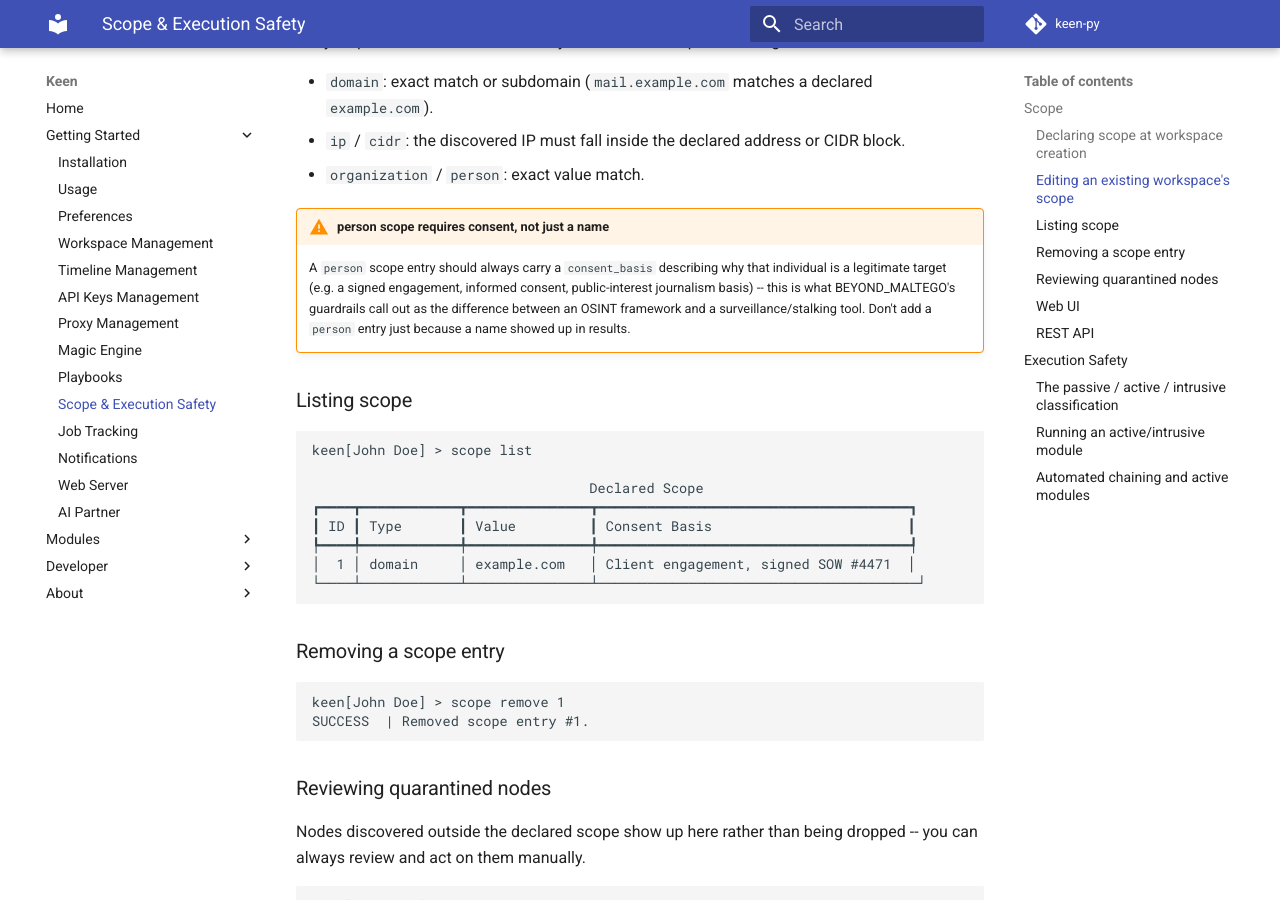
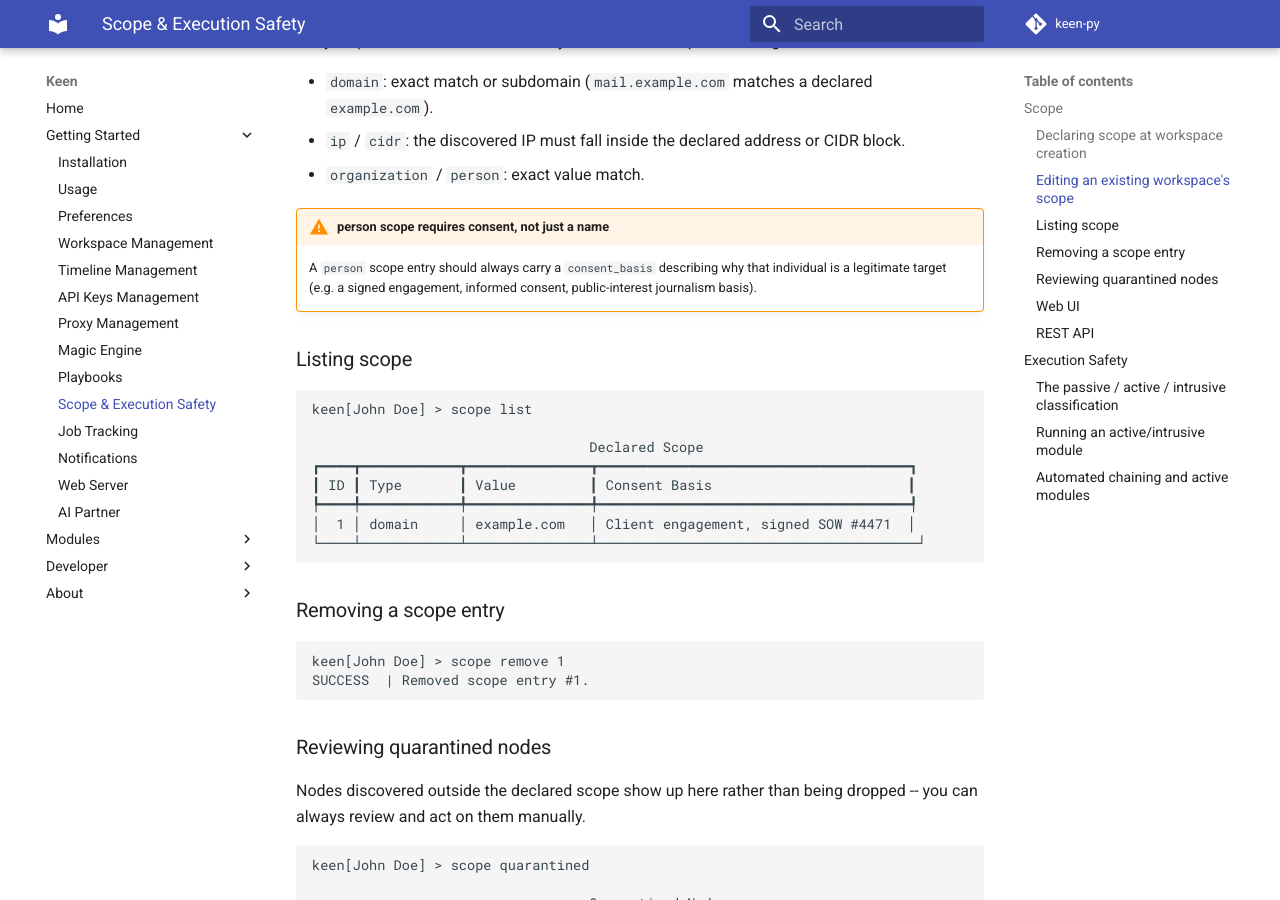
Before and after one commit to samuel-s-marques/keen-py, an MkDocs documentation site: the page built from docs/getting-started/scope_and_safety.md, in a window 1280 px wide and 900 px high, scrolled down 1176 px. Built offline with MkDocs 1.6.1 and Material for MkDocs 9.7.7, drawn with Linux system fonts in a browser that asks for light colours; comment, search, counter and statistics services are not loaded.

Commit message:
Update scope_and_safety.md

```diff
--- a/docs/getting-started/scope_and_safety.md
+++ b/docs/getting-started/scope_and_safety.md
@@ -42,7 +42,7 @@ Once at least one entry exists, any newly discovered node whose value doesn't ma
 
 !!! warning "person scope requires consent, not just a name"
 
-    A `person` scope entry should always carry a `consent_basis` describing why that individual is a legitimate target (e.g. a signed engagement, informed consent, public-interest journalism basis) -- this is what BEYOND_MALTEGO's guardrails call out as the difference between an OSINT framework and a surveillance/stalking tool. Don't add a `person` entry just because a name showed up in results.
+    A `person` scope entry should always carry a `consent_basis` describing why that individual is a legitimate target (e.g. a signed engagement, informed consent, public-interest journalism basis).
 
 ### Listing scope
 
```
